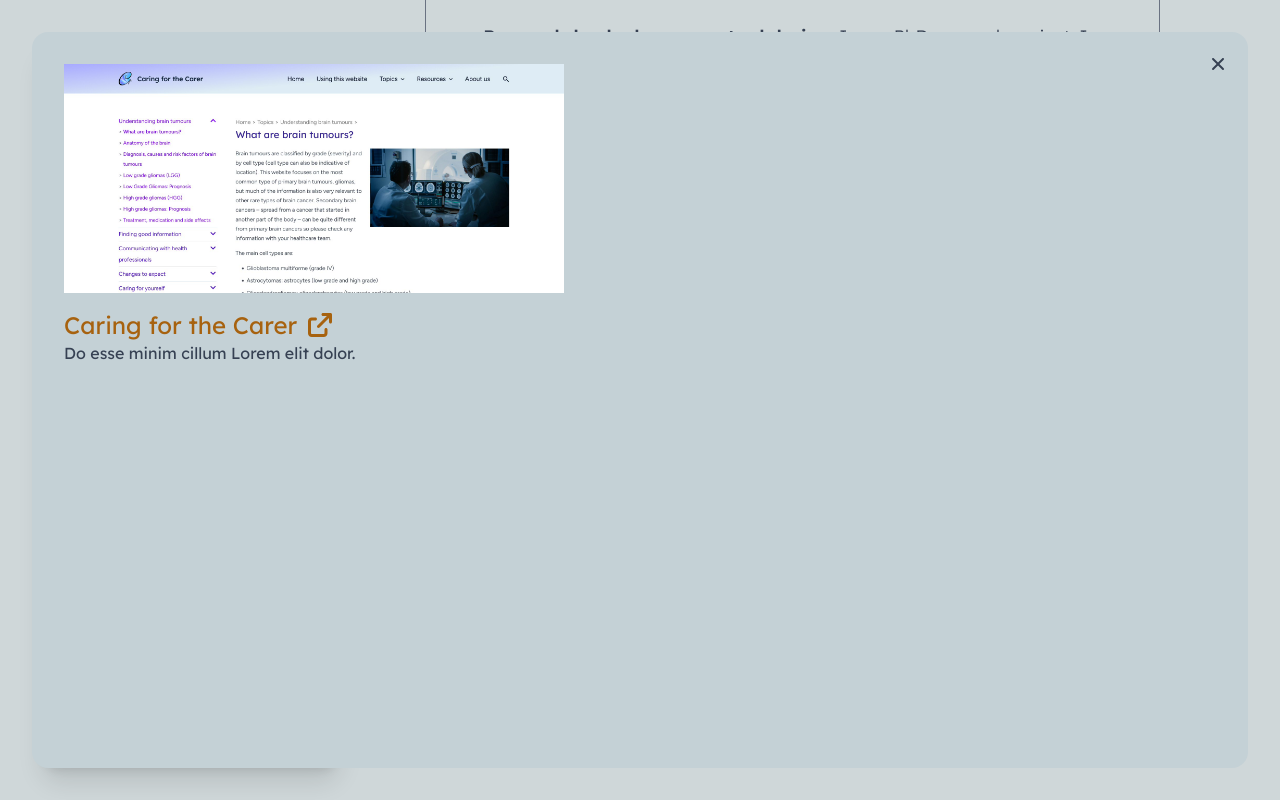
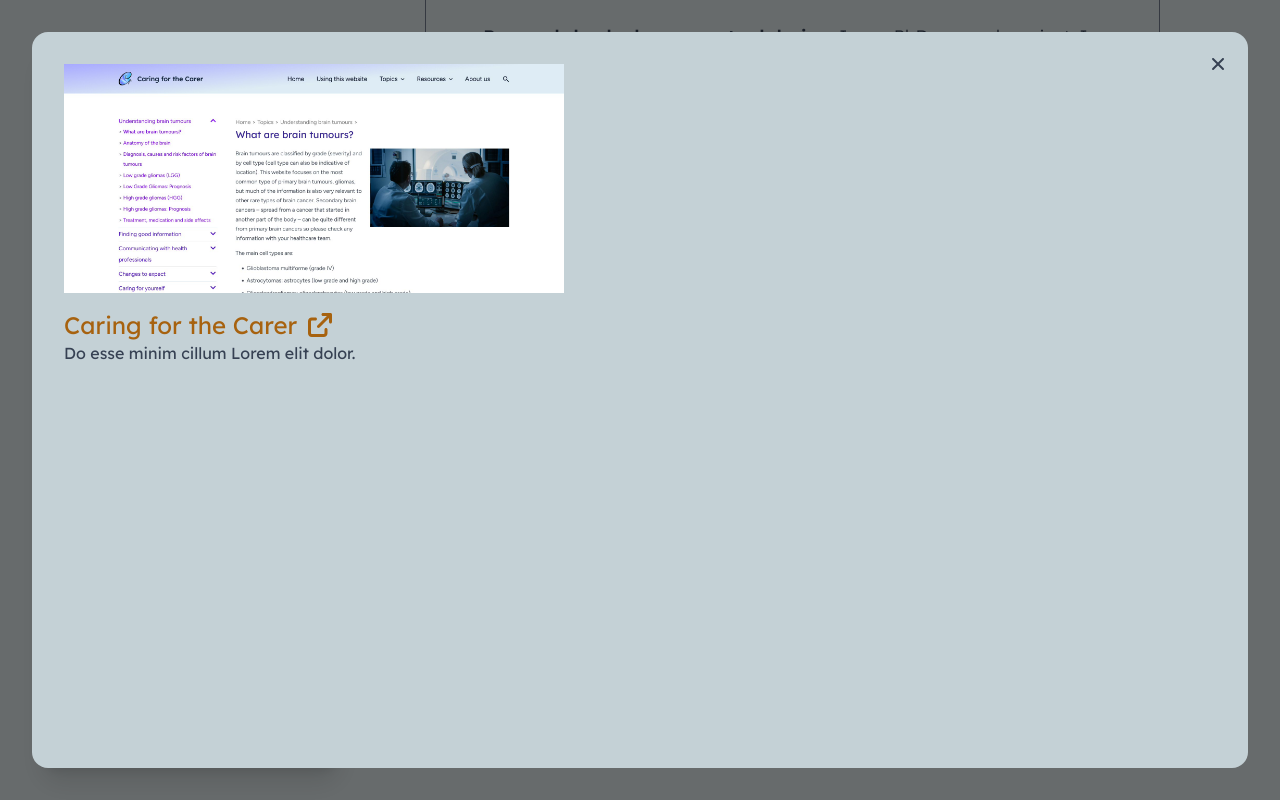
Before and after one commit to circlejourney/web-portfolio, a Next.js app: page / in a window 1280 px wide. Both pictures are taken after a click on the link "Caring for the Carer". Built offline with nearby package versions, Linux system fonts and the light colour scheme.

Commit message:
Improve project open-close animation

```diff
--- a/src/app/page.tsx
+++ b/src/app/page.tsx
@@ -113,6 +113,8 @@ export default function Home() {
 
         </div>
 
+        <div className={`${project ? "bg-black/50" : "bg-black/0"} h-screen w-screen fixed transition-colors pointer-events-none`}></div>
+
         <div className={`fixed left-0 px-8 w-screen transition-all duration-400 ${project ? "h-screen py-8 top-0" : "h-0 p-0 top-1/2"}`}>
           <div className={`bg-accent rounded-2xl overflow-y-auto w-full px-8 ${project ? "h-full py-8" : "h-0"} relative transition-all duration-400`}>
             {project ? <ProjectPanel project={project} setProject={setProject} /> : null}
--- a/src/components/ProjectPanel.tsx
+++ b/src/components/ProjectPanel.tsx
@@ -10,7 +10,7 @@ export default function ProjectPanel({project, setProject}: {
     setProject: Dispatch<SetStateAction<ProjectInterface | null>>
 }) {
     return (<>
-            <button onClick={()=>setProject(null)} className="absolute top-5 right-5">
+            <button onClick={()=>setProject(null)} className="absolute top-5 right-5 cursor-pointer">
                 <FontAwesomeIcon icon={faTimes}/>
             </button>
 
```
